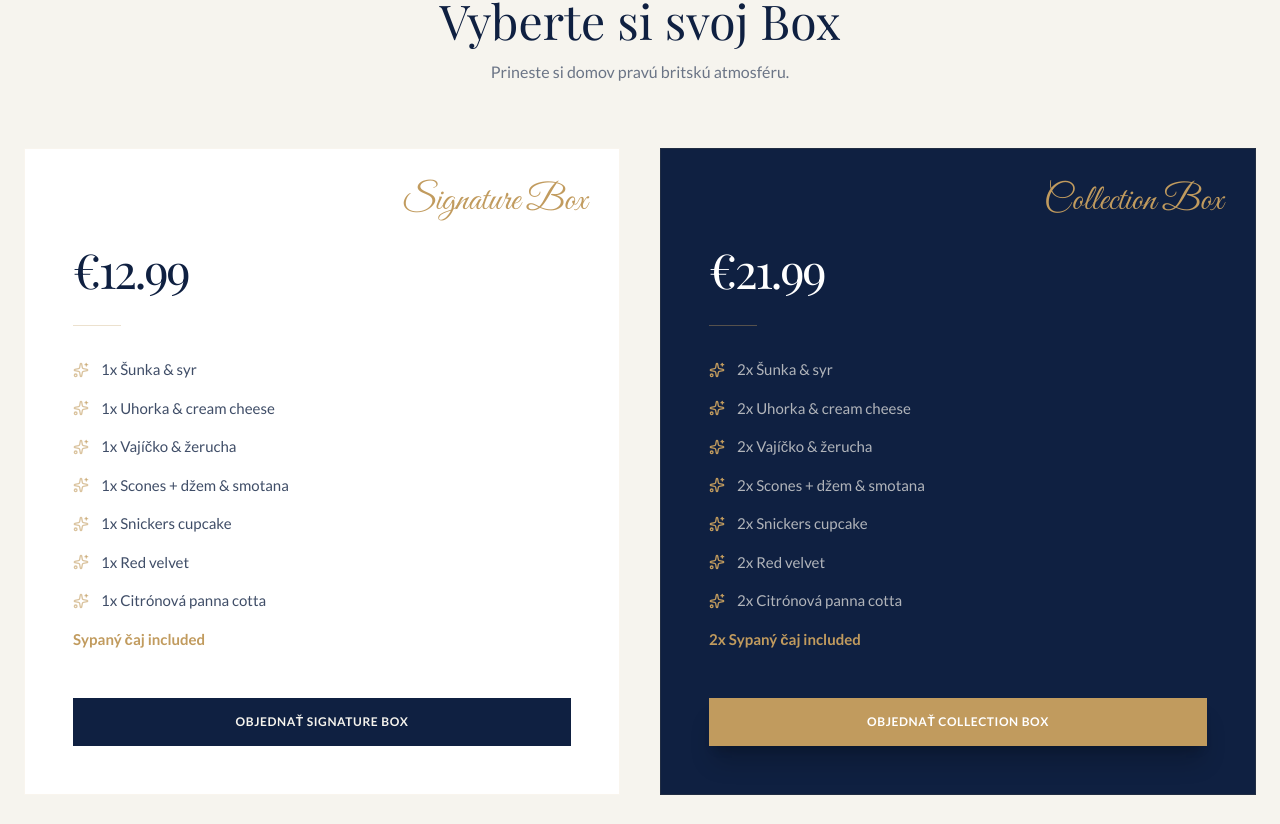
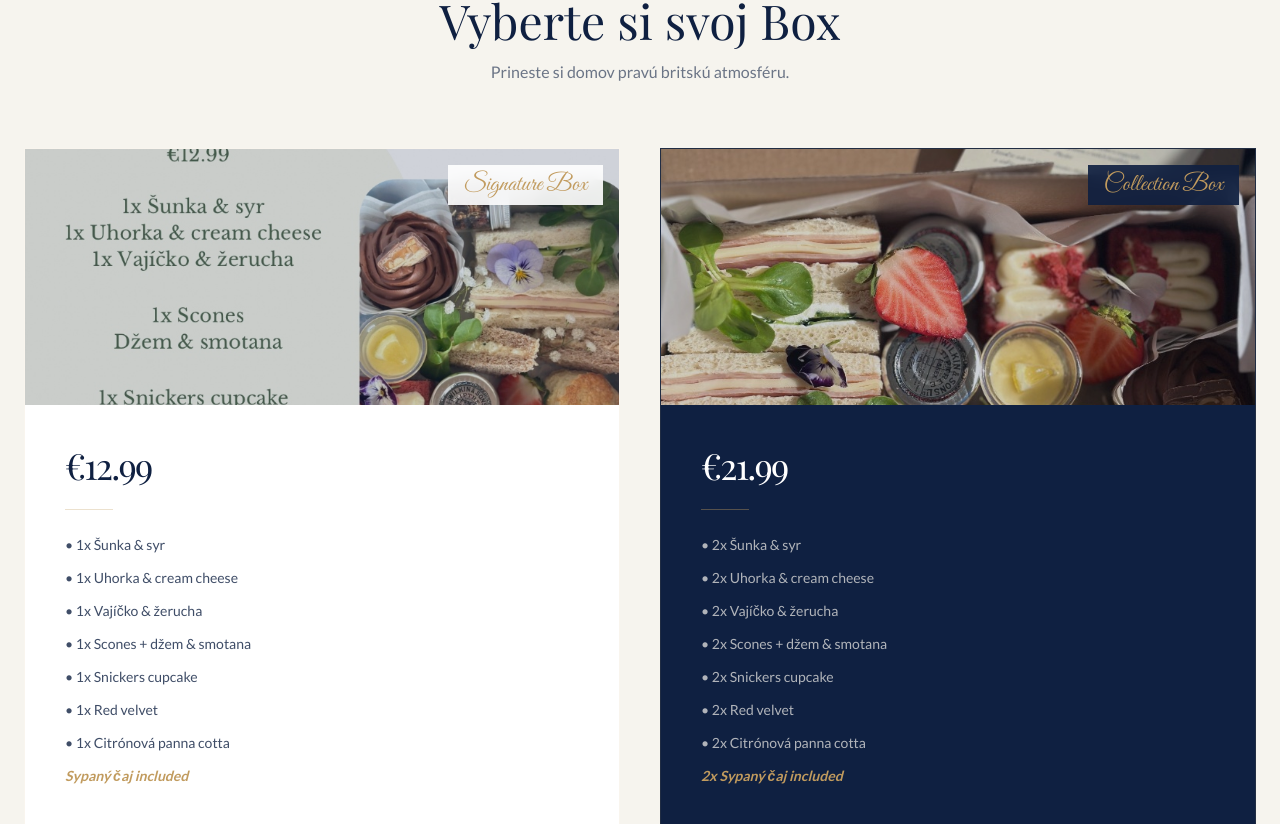
Before and after one commit to Yebooot/slice-of-england, a Next.js app: page / in a window 1280 px wide. Shown: the part 2316-3140 px from the top of the page. Built offline with nearby package versions, Linux system fonts and the light colour scheme.

Commit message:
Add real product images and remove sparkles symbols

```diff
--- a/src/app/page.tsx
+++ b/src/app/page.tsx
@@ -1,5 +1,5 @@
 import Image from "next/image";
-import { Coffee, Gift, Heart, ArrowRight, UtensilsCrossed, Sparkles } from "lucide-react";
+import { Coffee, Gift, Heart, ArrowRight, UtensilsCrossed } from "lucide-react";
 
 export default function Home() {
   return (
@@ -160,48 +160,56 @@ export default function Home() {
 
           <div className="grid md:grid-cols-2 gap-10">
             {/* Signature Box */}
-            <div className="bg-white p-8 md:p-12 border border-secondary/10 relative group overflow-hidden">
-              <div className="absolute top-0 right-0 p-8">
-                <span className="font-accent text-4xl text-secondary">Signature Box</span>
+            <div className="bg-white border border-secondary/10 relative group overflow-hidden flex flex-col">
+              <div className="relative h-64 overflow-hidden">
+                <Image src="/images/signature-box.jpg" alt="Signature Box" fill className="object-cover group-hover:scale-110 transition-transform duration-500" />
+                <div className="absolute inset-0 bg-primary/20"></div>
+                <div className="absolute top-4 right-4 bg-white/90 backdrop-blur-sm px-4 py-1">
+                   <span className="font-accent text-2xl text-secondary">Signature Box</span>
+                </div>
               </div>
-              <div className="mt-12">
-                <div className="text-5xl font-heading text-primary mb-8 tracking-tighter">€12.99</div>
-                <div className="w-12 h-px bg-secondary/30 mb-8"></div>
-                <ul className="space-y-4 text-primary/80 font-medium text-[15px]">
-                  <li className="flex items-center gap-3"><Sparkles className="w-4 h-4 text-secondary/60" /> 1x Šunka & syr</li>
-                  <li className="flex items-center gap-3"><Sparkles className="w-4 h-4 text-secondary/60" /> 1x Uhorka & cream cheese</li>
-                  <li className="flex items-center gap-3"><Sparkles className="w-4 h-4 text-secondary/60" /> 1x Vajíčko & žerucha</li>
-                  <li className="flex items-center gap-3"><Sparkles className="w-4 h-4 text-secondary/60" /> 1x Scones + džem & smotana</li>
-                  <li className="flex items-center gap-3"><Sparkles className="w-4 h-4 text-secondary/60" /> 1x Snickers cupcake</li>
-                  <li className="flex items-center gap-3"><Sparkles className="w-4 h-4 text-secondary/60" /> 1x Red velvet</li>
-                  <li className="flex items-center gap-3"><Sparkles className="w-4 h-4 text-secondary/60" /> 1x Citrónová panna cotta</li>
-                  <li className="flex items-center gap-3 font-bold text-secondary">Sypaný čaj included</li>
+              <div className="p-8 md:p-10 flex-1 flex flex-col">
+                <div className="text-4xl font-heading text-primary mb-6 tracking-tighter">€12.99</div>
+                <div className="w-12 h-px bg-secondary/30 mb-6"></div>
+                <ul className="space-y-3 text-primary/80 font-medium text-[14px] flex-1">
+                  <li>• 1x Šunka & syr</li>
+                  <li>• 1x Uhorka & cream cheese</li>
+                  <li>• 1x Vajíčko & žerucha</li>
+                  <li>• 1x Scones + džem & smotana</li>
+                  <li>• 1x Snickers cupcake</li>
+                  <li>• 1x Red velvet</li>
+                  <li>• 1x Citrónová panna cotta</li>
+                  <li className="font-bold text-secondary italic">Sypaný čaj included</li>
                 </ul>
-                <button className="w-full mt-12 bg-primary text-cream py-4 hover:bg-primary/90 transition-all font-semibold tracking-wider uppercase text-xs">
+                <button className="w-full mt-10 bg-primary text-cream py-4 hover:bg-primary/90 transition-all font-semibold tracking-wider uppercase text-xs">
                   Objednať Signature Box
                 </button>
               </div>
             </div>
 
             {/* Collection Box */}
-            <div className="bg-primary p-8 md:p-12 border border-secondary/10 relative group text-cream">
-              <div className="absolute top-0 right-0 p-8">
-                <span className="font-accent text-4xl text-secondary">Collection Box</span>
+            <div className="bg-primary border border-secondary/10 relative group overflow-hidden text-cream flex flex-col">
+              <div className="relative h-64 overflow-hidden">
+                <Image src="/images/collection-box.jpg" alt="Collection Box" fill className="object-cover group-hover:scale-110 transition-transform duration-500" />
+                <div className="absolute inset-0 bg-primary/20"></div>
+                <div className="absolute top-4 right-4 bg-primary/90 backdrop-blur-sm px-4 py-1">
+                   <span className="font-accent text-2xl text-secondary">Collection Box</span>
+                </div>
               </div>
-              <div className="mt-12">
-                <div className="text-5xl font-heading mb-8 tracking-tighter text-white">€21.99</div>
-                <div className="w-12 h-px bg-secondary/40 mb-8"></div>
-                <ul className="space-y-4 text-cream/70 font-medium text-[15px]">
-                  <li className="flex items-center gap-3"><Sparkles className="w-4 h-4 text-secondary" /> 2x Šunka & syr</li>
-                  <li className="flex items-center gap-3"><Sparkles className="w-4 h-4 text-secondary" /> 2x Uhorka & cream cheese</li>
-                  <li className="flex items-center gap-3"><Sparkles className="w-4 h-4 text-secondary" /> 2x Vajíčko & žerucha</li>
-                  <li className="flex items-center gap-3"><Sparkles className="w-4 h-4 text-secondary" /> 2x Scones + džem & smotana</li>
-                  <li className="flex items-center gap-3"><Sparkles className="w-4 h-4 text-secondary" /> 2x Snickers cupcake</li>
-                  <li className="flex items-center gap-3"><Sparkles className="w-4 h-4 text-secondary" /> 2x Red velvet</li>
-                  <li className="flex items-center gap-3"><Sparkles className="w-4 h-4 text-secondary" /> 2x Citrónová panna cotta</li>
-                  <li className="flex items-center gap-3 font-bold text-secondary">2x Sypaný čaj included</li>
+              <div className="p-8 md:p-10 flex-1 flex flex-col">
+                <div className="text-4xl font-heading mb-6 tracking-tighter text-white">€21.99</div>
+                <div className="w-12 h-px bg-secondary/40 mb-6"></div>
+                <ul className="space-y-3 text-cream/70 font-medium text-[14px] flex-1">
+                  <li>• 2x Šunka & syr</li>
+                  <li>• 2x Uhorka & cream cheese</li>
+                  <li>• 2x Vajíčko & žerucha</li>
+                  <li>• 2x Scones + džem & smotana</li>
+                  <li>• 2x Snickers cupcake</li>
+                  <li>• 2x Red velvet</li>
+                  <li>• 2x Citrónová panna cotta</li>
+                  <li className="font-bold text-secondary italic">2x Sypaný čaj included</li>
                 </ul>
-                <button className="w-full mt-12 bg-secondary text-white py-4 hover:bg-secondary/90 transition-all font-semibold tracking-wider uppercase text-xs shadow-xl shadow-black/20">
+                <button className="w-full mt-10 bg-secondary text-white py-4 hover:bg-secondary/90 transition-all font-semibold tracking-wider uppercase text-xs shadow-xl shadow-black/20">
                   Objednať Collection Box
                 </button>
               </div>
```
Also changed, not shown: public/images/collection-box.jpg (added), public/images/signature-box.jpg (added).
